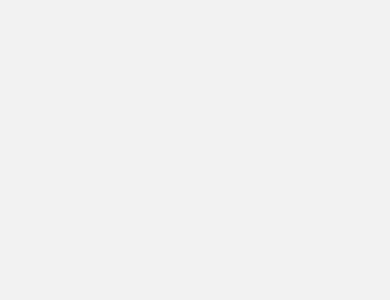
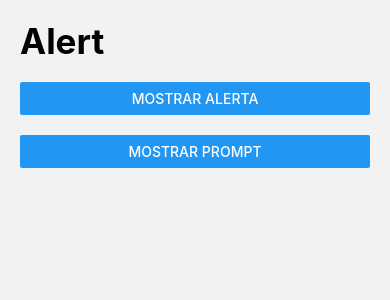
Before and after one commit to omarrendon/react-native-components, a React Native app: screen /AlertScreen in a window 390 px wide. Shown: the top 300 px of the page. Built offline with nearby package versions, Linux system fonts and the light colour scheme.

Commit message:
ADD: promp and alert components in AlertScreen

```diff
--- a/package.json
+++ b/package.json
@@ -16,6 +16,7 @@
     "react": "18.2.0",
     "react-native": "0.71.4",
     "react-native-gesture-handler": "^2.9.0",
+    "react-native-prompt-android": "^1.1.0",
     "react-native-safe-area-context": "^4.5.0",
     "react-native-screens": "^3.20.0",
     "react-native-vector-icons": "^9.2.0"
--- a/src/menuItems/index.ts
+++ b/src/menuItems/index.ts
@@ -18,7 +18,7 @@ export const menuItems: MenuItem[] = [
   },
   {
     name: 'Alerts',
-    icon: 'toggle-outline',
+    icon: 'alert-circle-outline',
     component: 'AlertScreen',
   },
 ];
--- a/src/screens/AlertScreen.tsx
+++ b/src/screens/AlertScreen.tsx
@@ -1,10 +1,55 @@
 import React from 'react';
-import {Text, View} from 'react-native';
+import {Alert, Button, StyleSheet, Text, View} from 'react-native';
+import {HeaderTitle} from '../components/HeaderTitle';
+import {themeStyles} from '../theme/appTheme';
+import prompt from 'react-native-prompt-android';
 
 export const AlertScreen = () => {
+  const showAlert = () => {
+    Alert.alert('Alert Title', 'My Alert Msg', [
+      {
+        text: 'Cancel',
+        onPress: () => console.log('Cancel Pressed'),
+        style: 'cancel',
+      },
+      {text: 'OK', onPress: () => console.log('OK Pressed')},
+    ]);
+  };
+
+  const showPrompt = () => {
+    prompt(
+      'Enter password',
+      'Enter your password to claim your $1.5B in lottery winnings',
+      [
+        {
+          text: 'Cancel',
+          onPress: () => console.log('Cancel Pressed'),
+          style: 'cancel',
+        },
+        {
+          text: 'OK',
+          onPress: password => console.log('OK Pressed, password: ' + password),
+        },
+      ],
+      {
+        type: 'secure-text',
+        cancelable: false,
+        defaultValue: 'test',
+        placeholder: 'placeholder',
+      },
+    );
+  };
+
   return (
-    <View>
-      <Text></Text>
+    <View style={themeStyles.globalMargin}>
+      <HeaderTitle title="Alert" />
+      <Button title="Mostrar alerta" onPress={showAlert} />
+      <View style={{height: 20}} />
+      <Button title="Mostrar prompt" onPress={showPrompt} />
     </View>
   );
 };
+
+const styles = StyleSheet.create({
+  container: {},
+});
```
Also changed, not shown: 1 other file (tests, documents, lock files or other folders).
